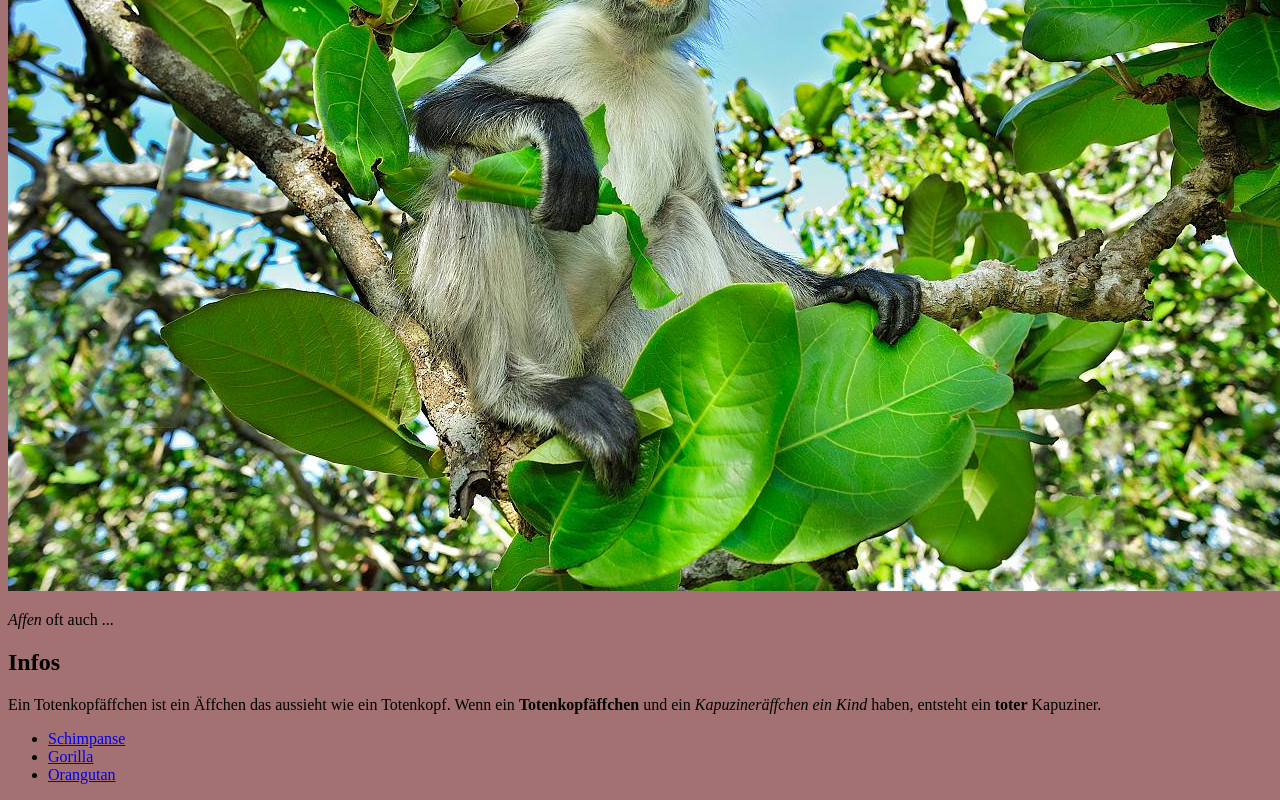
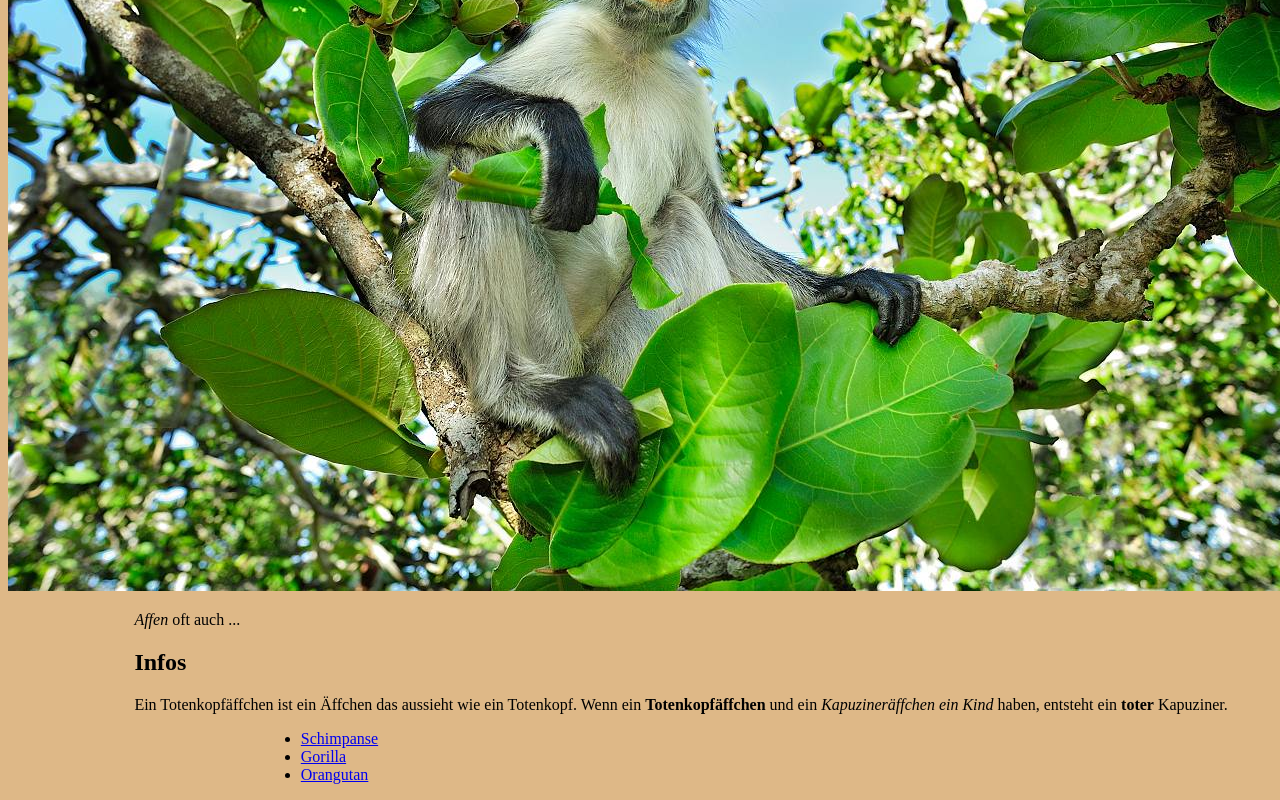
Before and after one commit to youknowjoe420/youknowjoe420.github.io, a plain HTML site: page index.html in a window 1280 px wide. Shown: the part 340-1140 px from the top of the page. Drawn offline with Linux system fonts and the light colour scheme.

Commit message:
bigachunga

```diff
--- /dev/null
+++ b/css/stylesheet.css
@@ -0,0 +1,22 @@
+*{
+    background-color: burlywood;
+}
+body {
+    color: rgb(0, 0, 0);
+}
+h1 {
+    text-align: center;
+}
+div {
+    text-align: center;
+    background-image: cross-fade();
+}
+p {
+    padding-left: 10%;
+}
+h2 {
+    padding-left: 10%;
+}
+nav {
+    padding-left: 20%;
+}
--- a/index.html
+++ b/index.html
@@ -2,8 +2,7 @@
 <html>
     <head>
         <title>Gian Santos</title>
-        <style> body {background-color: rgb(163, 113, 113);} </style>
-        <link rel="stylesheet" href="css/stylesheet">
+        <link rel="stylesheet" href="css/stylesheet.css">
         <meta charset="UTF-8">
         <meta name="Gian" content="Website">
         <meta name="keywords" content="string">
@@ -12,7 +11,9 @@
     </head>
 
 <h1>Affenenzyklopädie</h1>
-<img src="images/affe-1.jpg">
+<div>
+    <img src="images/affe-1.jpg">
+</div>
 <p><i>Affen</i> oft auch ...</p>
 <h2>Infos</h2>
 <p>Ein Totenkopfäffchen ist ein Äffchen das aussieht wie ein Totenkopf.
```
Also changed, not shown: 1 other file.
